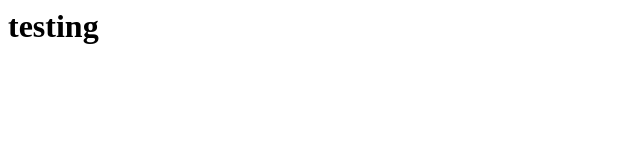
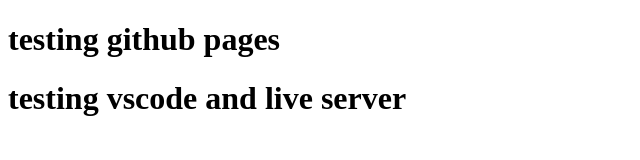
Before and after one commit to bob29947/narr-vis, a plain HTML site: page index.html in a window 1280 px wide. Shown: the whole page, without its empty margins (0-640 px from the left). Drawn offline with Linux system fonts and the light colour scheme.

Commit message:
vscode and live server test

```diff
--- a/index.html
+++ b/index.html
@@ -1 +1,11 @@
-<h1>testing</h1>
+<!DOCTYPE html>
+<html>
+  <head>
+    <meta charset="UTF-8" />
+    <title>My Website</title>
+  </head>
+  <body>
+    <h1>testing github pages</h1>
+    <h1>testing vscode and live server</h1>
+  </body>
+</html>
```
